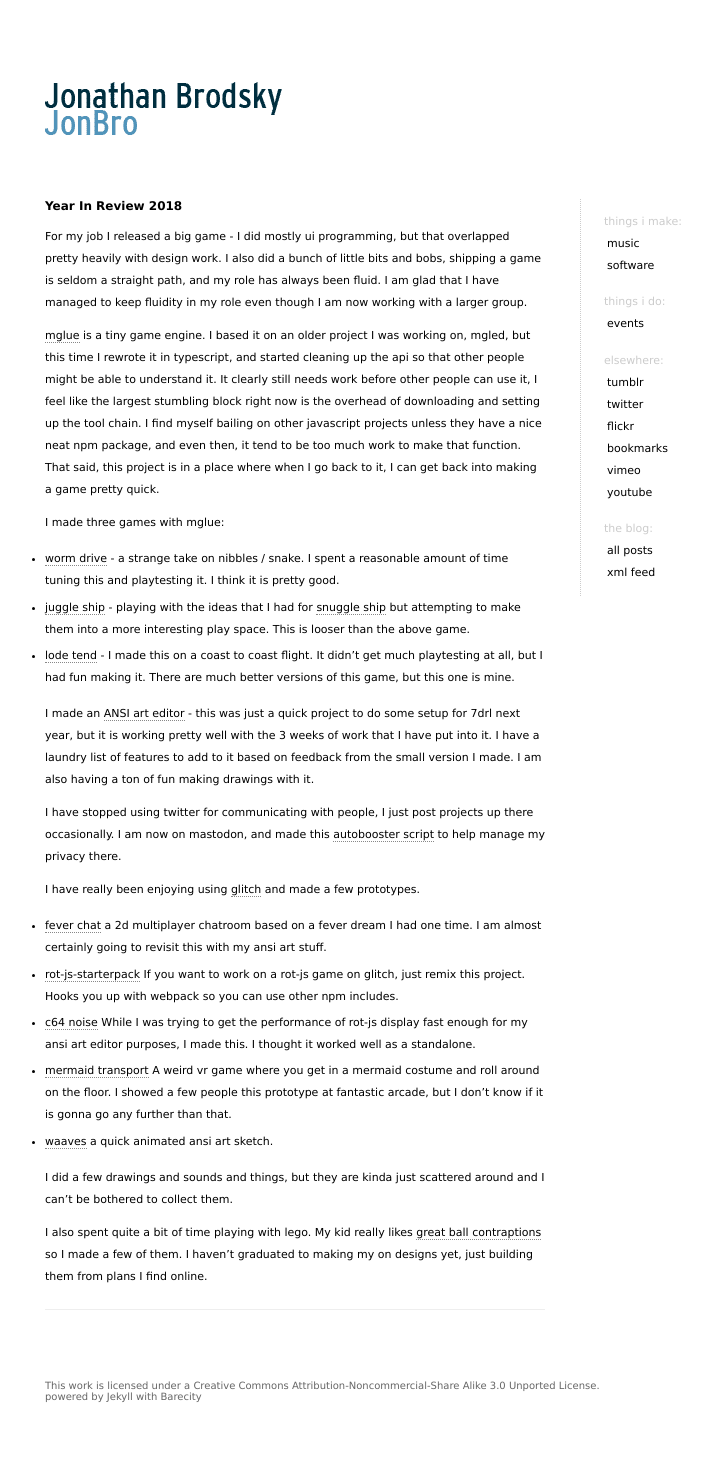
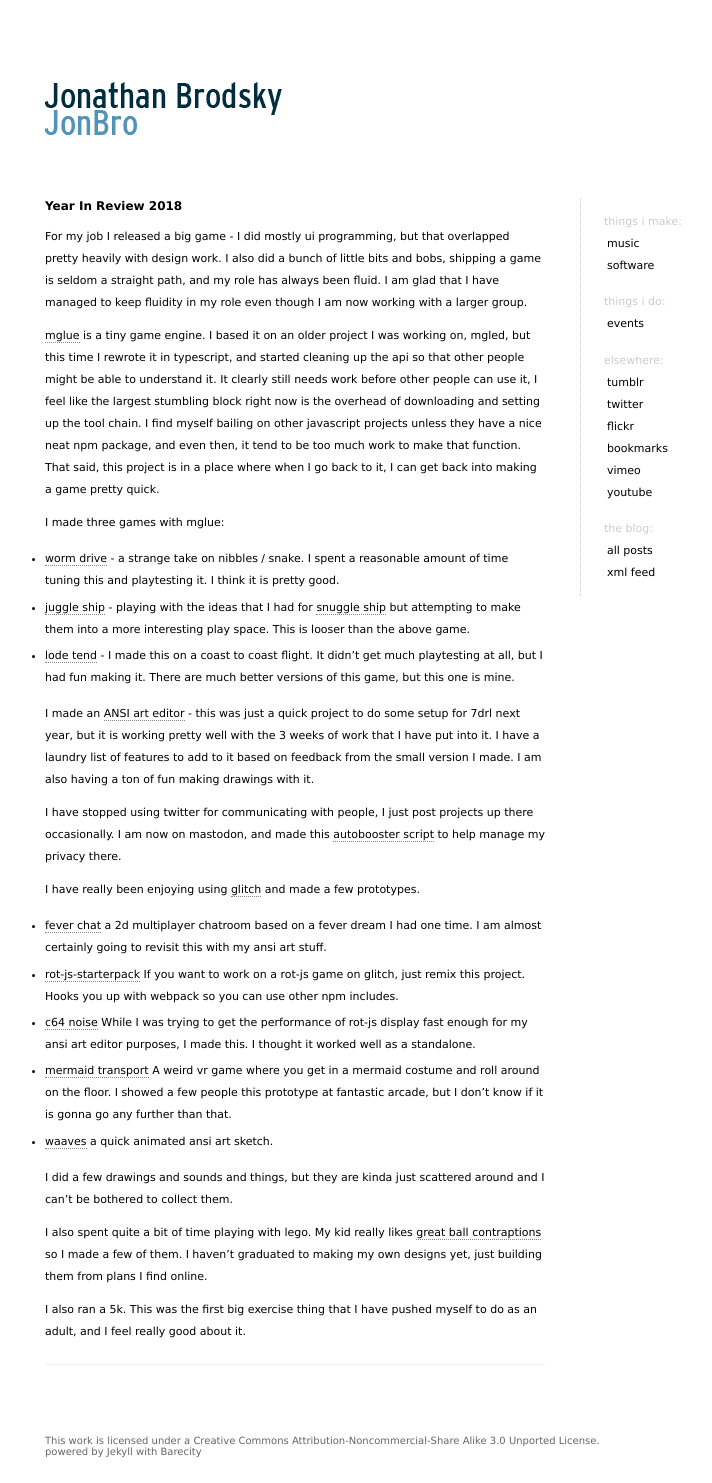
Before and after one commit to jonbro/jonbro.github.com, a Jekyll site: the page built from blog/_posts/2018-12-31-Year_in_review_2018.markdown, in a window 1280 px wide. Shown: the whole page, without its empty margins (31-743 px from the left). Built offline with Jekyll 4.4.1, drawn with Linux system fonts in a browser that asks for light colours; before the commit the page ends 1428 px from its top, so only the background shows below that.

Commit message:
Update 2018-12-31-Year_in_review_2018.markdown

```diff
--- a/blog/_posts/2018-12-31-Year_in_review_2018.markdown
+++ b/blog/_posts/2018-12-31-Year_in_review_2018.markdown
@@ -26,4 +26,6 @@ I have really been enjoying using [glitch](http://glitch.me) and made a few prot
 
 I did a few drawings and sounds and things, but they are kinda just scattered around and I can't be bothered to collect them.
 
-I also spent quite a bit of time playing with lego. My kid really likes [great ball contraptions](https://www.youtube.com/watch?v=HvJg3YoehYk) so I made a few of them. I haven't graduated to making my on designs yet, just building them from plans I find online.
+I also spent quite a bit of time playing with lego. My kid really likes [great ball contraptions](https://www.youtube.com/watch?v=HvJg3YoehYk) so I made a few of them. I haven't graduated to making my own designs yet, just building them from plans I find online.
+
+I also ran a 5k. This was the first big exercise thing that I have pushed myself to do as an adult, and I feel really good about it.
```
